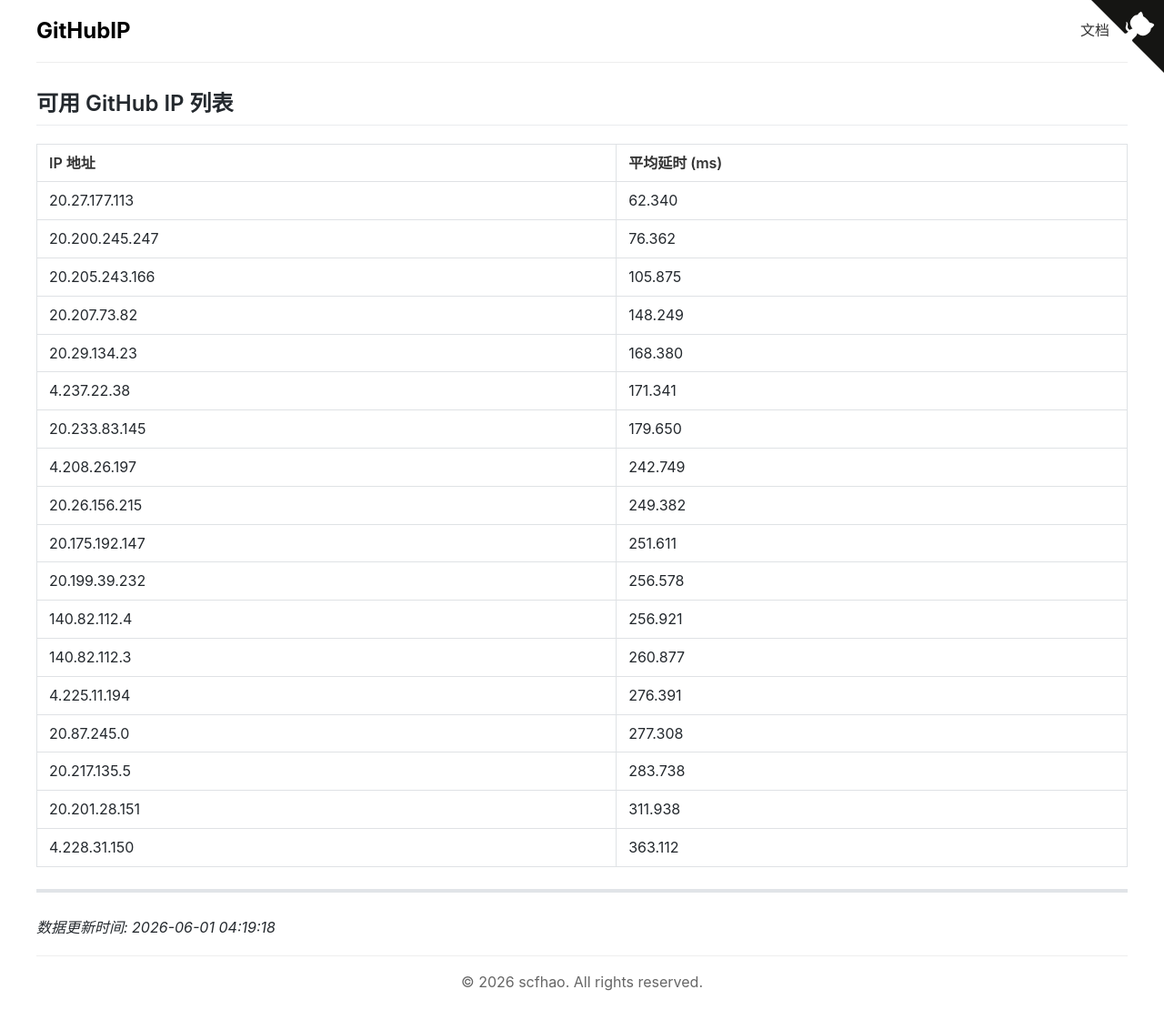
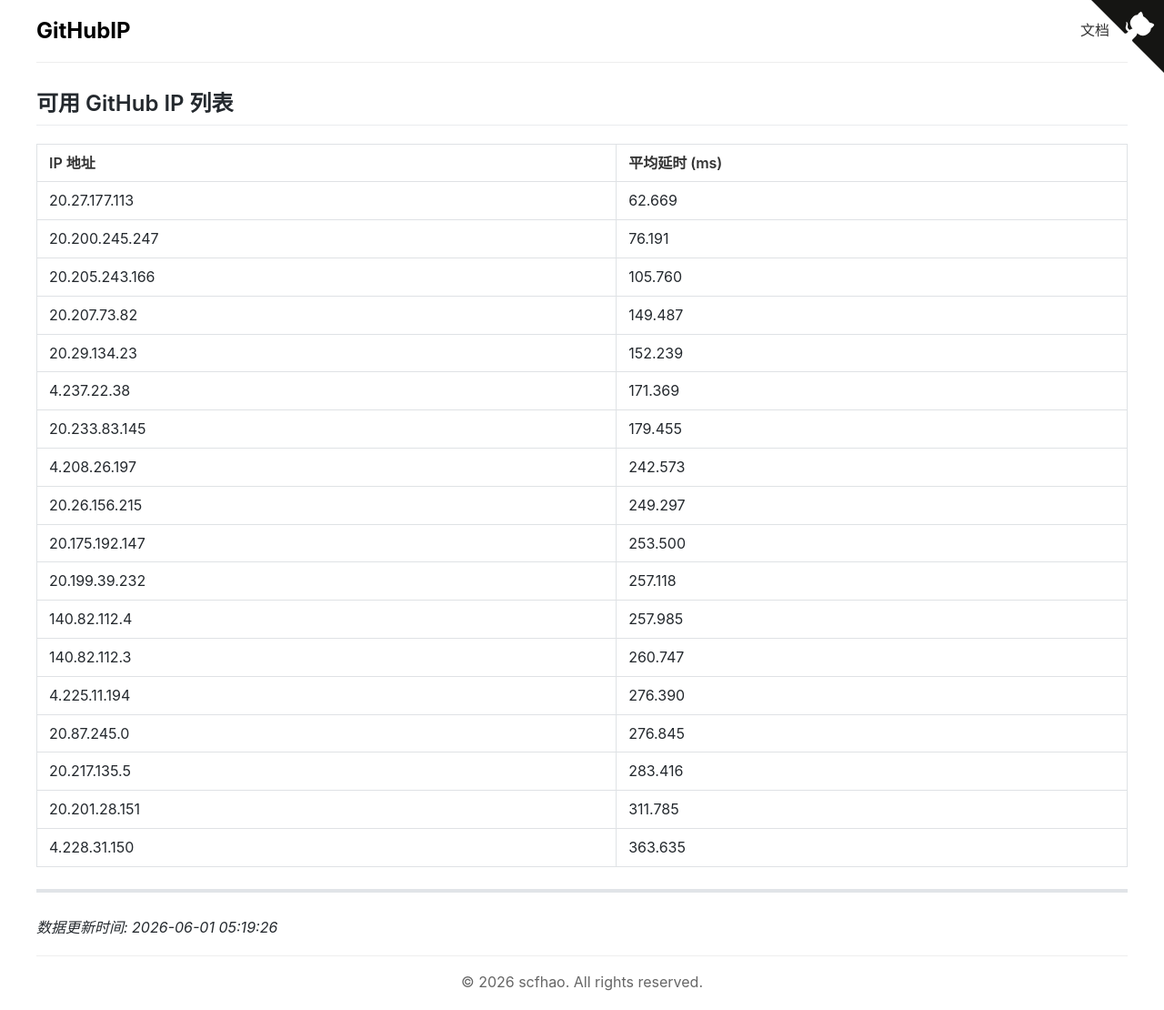
Before and after one commit to scfhao/GitHubIP, a Jekyll site: the page built from index.md, in a window 1280 px wide. Shown: the whole page at 91% size. Built offline with Jekyll 4.4.1, drawn with Linux system fonts in a browser that asks for light colours.

Commit message:
自动脚本执行 - 2026-06-01 05:19:26

```diff
--- a/index.md
+++ b/index.md
@@ -1,32 +1,32 @@
 ---
 layout: home
 title: GitHub IP 列表
-date: 2026-06-01 04:19:18
+date: 2026-06-01 05:19:26
 ---
 
 ## 可用 GitHub IP 列表
 
 | IP 地址 | 平均延时 (ms) |
 |---------|--------------|
-| 20.27.177.113 | 62.340 |
-| 20.200.245.247 | 76.362 |
-| 20.205.243.166 | 105.875 |
-| 20.207.73.82 | 148.249 |
-| 20.29.134.23 | 168.380 |
-| 4.237.22.38 | 171.341 |
-| 20.233.83.145 | 179.650 |
-| 4.208.26.197 | 242.749 |
-| 20.26.156.215 | 249.382 |
-| 20.175.192.147 | 251.611 |
-| 20.199.39.232 | 256.578 |
-| 140.82.112.4 | 256.921 |
-| 140.82.112.3 | 260.877 |
-| 4.225.11.194 | 276.391 |
-| 20.87.245.0 | 277.308 |
-| 20.217.135.5 | 283.738 |
-| 20.201.28.151 | 311.938 |
-| 4.228.31.150 | 363.112 |
+| 20.27.177.113 | 62.669 |
+| 20.200.245.247 | 76.191 |
+| 20.205.243.166 | 105.760 |
+| 20.207.73.82 | 149.487 |
+| 20.29.134.23 | 152.239 |
+| 4.237.22.38 | 171.369 |
+| 20.233.83.145 | 179.455 |
+| 4.208.26.197 | 242.573 |
+| 20.26.156.215 | 249.297 |
+| 20.175.192.147 | 253.500 |
+| 20.199.39.232 | 257.118 |
+| 140.82.112.4 | 257.985 |
+| 140.82.112.3 | 260.747 |
+| 4.225.11.194 | 276.390 |
+| 20.87.245.0 | 276.845 |
+| 20.217.135.5 | 283.416 |
+| 20.201.28.151 | 311.785 |
+| 4.228.31.150 | 363.635 |
 
 ---
 
-*数据更新时间: 2026-06-01 04:19:18*
+*数据更新时间: 2026-06-01 05:19:26*
```
